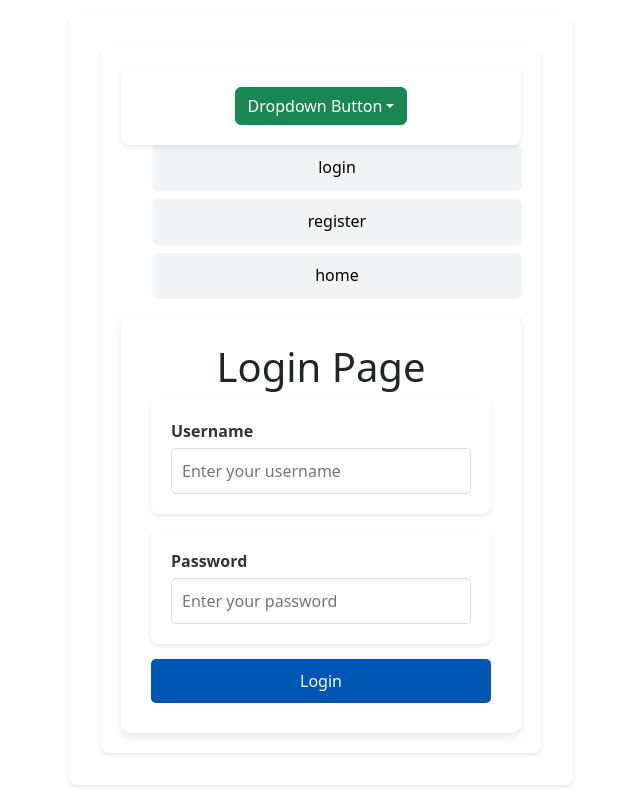
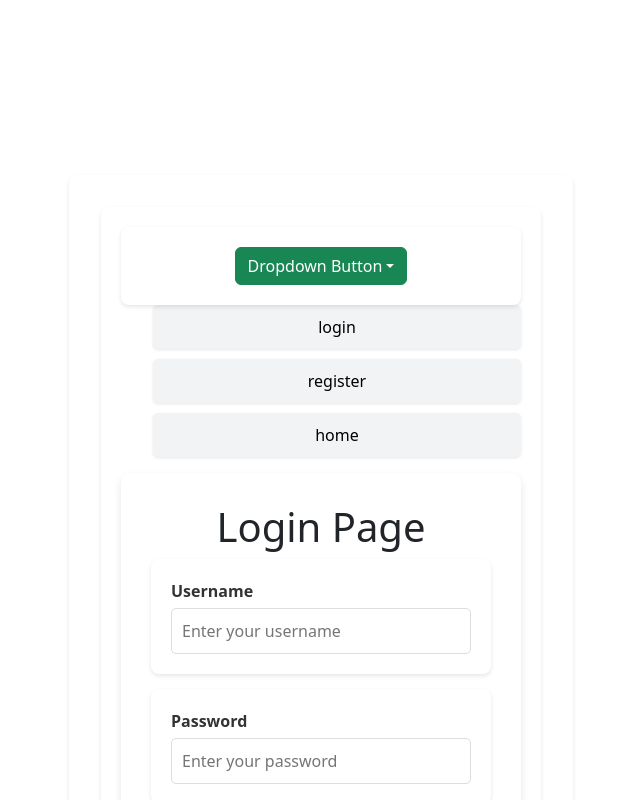
Before and after one commit to topshager/dropnox-django, a React (Vite) app in the folder frontend/: page / in a window 1280 px wide. Shown: the top 800 px of the page, without its empty margins (319-959 px from the left). Built offline with nearby package versions, Linux system fonts and the light colour scheme.

Commit message:
styling changes

```diff
--- a/frontend/src/index.css
+++ b/frontend/src/index.css
@@ -27,7 +27,7 @@ body {
   display: flex;
   place-items: center;
   min-width: 320px;
-  min-height: 14 0vh;
+  min-height: 140vh;
 }
 
 h1 {
```
